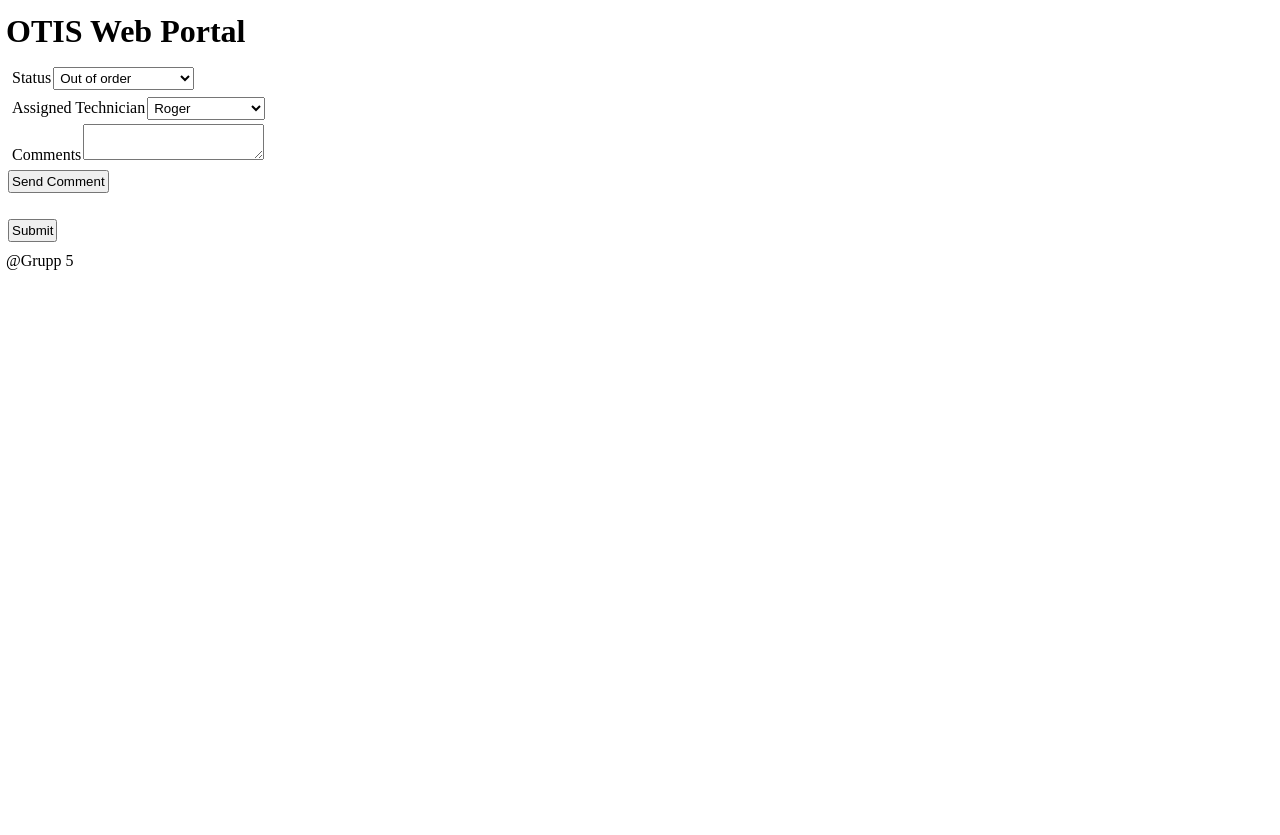
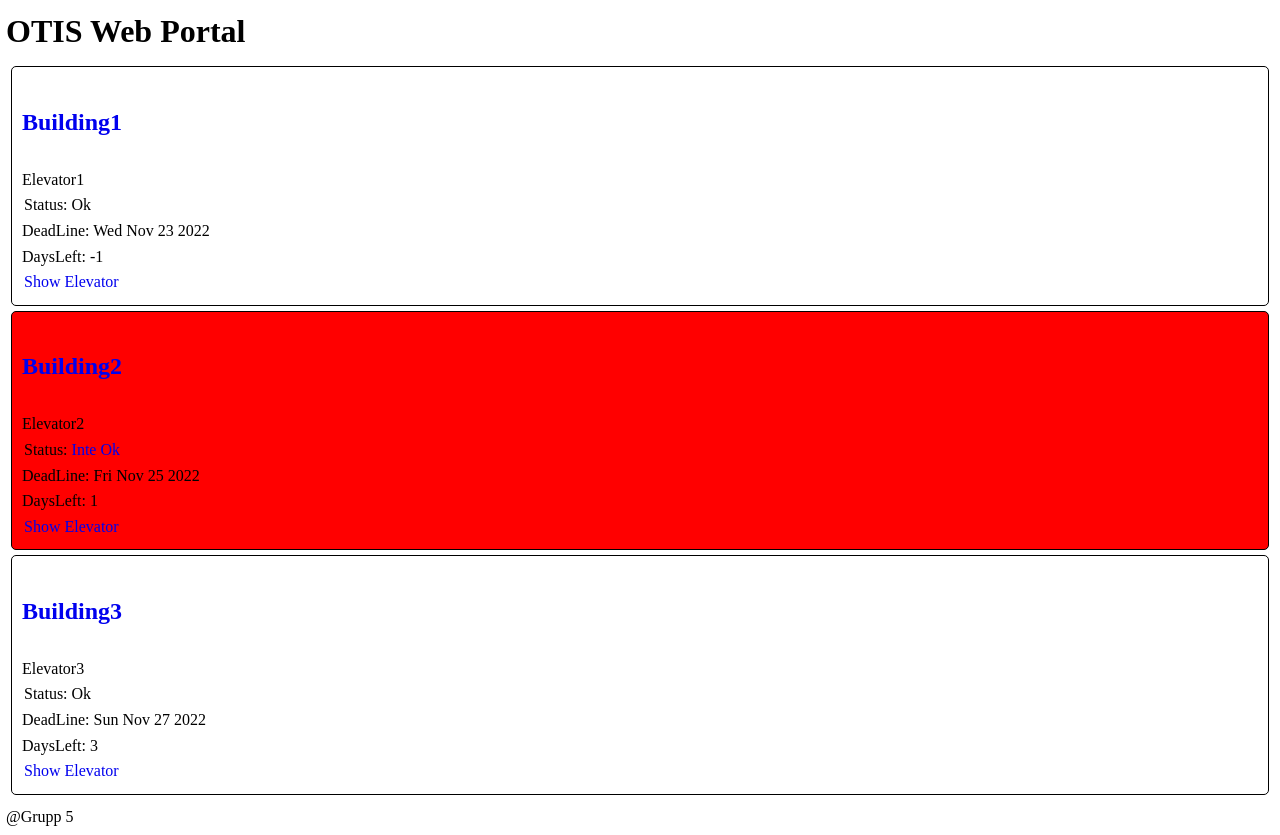
Before and after one commit to bap-ba-bip-boop/elevator.portal.frontend, a React (Create React App) app: page / in a window 1280 px wide. Before the commit the page ends 800 px from the top, so only its background shows below. Built offline with nearby package versions, Linux system fonts and the light colour scheme.

Commit message:
Added some pagination

```diff
--- a/src/App.js
+++ b/src/App.js
@@ -1,20 +1,30 @@
-import React from 'react'
+import React, { useState } from 'react'
 import { Header } from './Components/Header'
 import { Main } from './Components/Main'
 import { Footer } from './Components/Footer'
 import './Style/override.css'
-import TechnicianRequestBtn from './Components/TechnicianRequestBtn'
 
 export const App = () => {
 
   //4092b9f8-3183-426f-b8f6-d66721e09da1asd
 
-  var SelectedElevatorId = "601baa30-5077-4614-a211-603e09034947";
+  var [selectedElevatorId, setSelectedElevatorId] = useState("");
+  var [selectedErrorId, setSelectedErrorId] = useState("");
+  var [selectedPage, setSelectedPage] = useState("ElevatorIndex");
 
+
+  //setSelectedPage()
   return (
     <>
       <Header/>
-      <Main SelectedElevatorId = {SelectedElevatorId} selectedPage = {"ErrorReport"}/>
+      <Main
+        SelectedElevatorId = {selectedElevatorId}
+        SelectElevatorFunction = {setSelectedElevatorId}
+        SelectedPage = {selectedPage}
+        SelectPageFunction={setSelectedPage}
+        SelectedErrorId = {selectedErrorId}
+        SelectErrorFunction = {setSelectedErrorId}
+        />
       <Footer/>
     </>
   )
--- a/src/Components/ElevatorIndexPanel.js
+++ b/src/Components/ElevatorIndexPanel.js
@@ -6,14 +6,19 @@ export const ElevatorIndexPanel = (props) => {
     var redirectToErrorPage = (errorId) =>
     {
         console.log(`redirected to error page for error report with ID: ${errorId}`);
+        props.SelectPageFunction("ErrorReport");
+        props.SelectErrorFunction(errorId);
     }
     var redirectToBuildingPage = (buildingId) =>
     {
       console.log(`redirected to building page for building with ID: ${buildingId}`);
+      //props.SelectPageFunction("ErrorReport");
     }
     var redirectToElevator = (elevatorId) =>
     {
       console.log(`redirected to elevator page for elevator with ID: ${elevatorId}`);
+      props.SelectPageFunction("ElevatorView");
+      props.SelectElevatorFunction(elevatorId);
     }
     var setBackground = (timeLeft) =>
     {
--- a/src/Components/Main.js
+++ b/src/Components/Main.js
@@ -7,10 +7,27 @@ import { ElevatorIndex } from './Pages/ElevatorIndex'
 export const Main = (props) => {
   return (
     <main>
-        {props.selectedPage === "ElevatorView" && <ElevatorView ElevatorId={props.SelectedElevatorId}/>}
-        {props.selectedPage === "SelectedElevatorView" && <SelectedElevatorView />}
-        {props.selectedPage === "ErrorReport" && <ErrorReport />}
-        {props.selectedPage === "ElevatorIndex" && <ElevatorIndex />}
+      {
+        props.SelectedPage === "ElevatorIndex" &&
+        <ElevatorIndex
+          SelectPageFunction = {props.SelectPageFunction}
+          SelectElevatorFunction = {props.SelectElevatorFunction}
+          SelectErrorFunction = {props.SelectErrorFunction}
+        />
+      }
+      {
+        props.SelectedPage === "ElevatorView" &&
+        <ElevatorView
+          ElevatorId={props.SelectedElevatorId}
+        />
+      }
+      {props.SelectedPage === "" && <SelectedElevatorView/>}
+      {
+        props.SelectedPage === "ErrorReport" &&
+        <ErrorReport
+          ErrorId = {props.SelectedErrorId}
+        />
+      }
     </main>
   )
 }
--- a/src/Components/Pages/ElevatorIndex.js
+++ b/src/Components/Pages/ElevatorIndex.js
@@ -1,7 +1,7 @@
 import React from 'react'
 import { ElevatorIndexPanel } from '../ElevatorIndexPanel';
 
-export const ElevatorIndex = () => {
+export const ElevatorIndex = (props) => {
 
 
     var calculateDaysLeft = (deadline) =>
@@ -71,6 +71,9 @@ export const ElevatorIndex = () => {
             BuildingId = {elevator.BuildingId}
             DeadLine = {elevator.DeadLine}
             DaysLeft = {calculateDaysLeft(elevator.DeadLine)}
+            SelectPageFunction={props.SelectPageFunction}
+            SelectElevatorFunction={props.SelectElevatorFunction}
+            SelectErrorFunction={props.SelectErrorFunction}
             />
             )
         }
```
